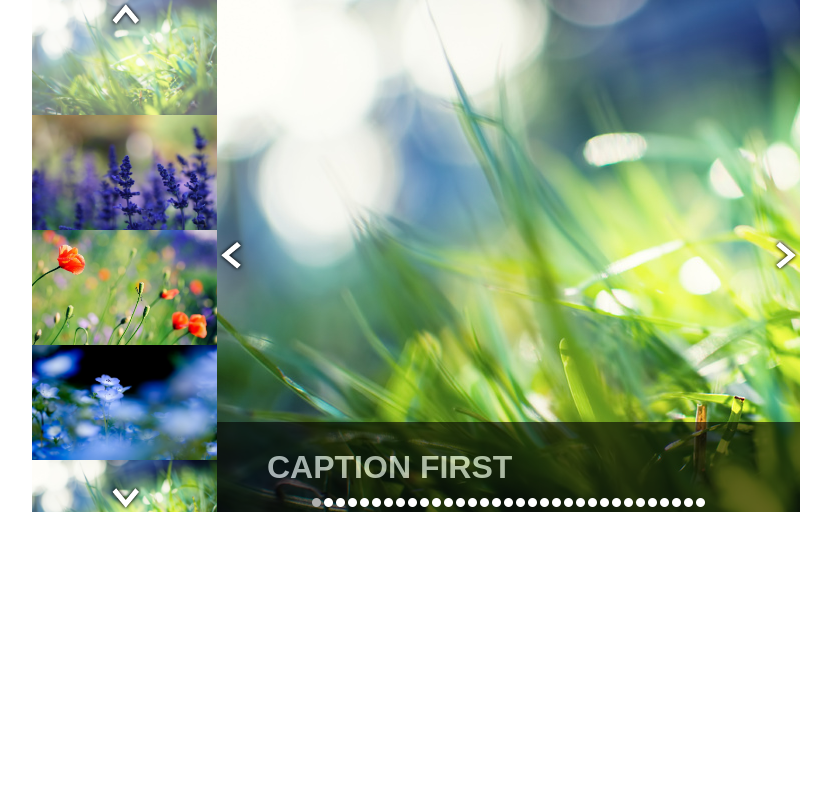
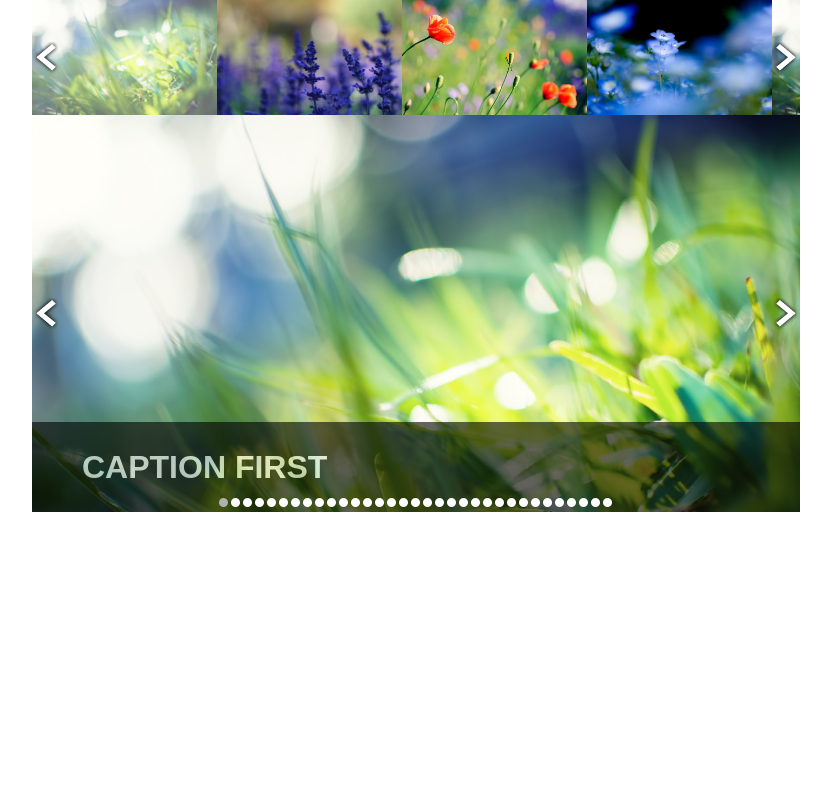
Before and after one commit to bestiara/mySilder-master, a plain HTML site: page index.html in a window 1280 px wide. Shown: the whole page, without its empty margins (224-1055 px from the left). Drawn offline with nearby package versions, Linux system fonts and the light colour scheme.

Commit message:
27-10-2014

```diff
--- /dev/null
+++ b/css/alter-theme.css
@@ -0,0 +1,119 @@
+.alter-theme .arrow {
+    width: 32px;
+    height: 100%;
+    position: absolute;
+}
+
+.alter-theme .arrow_thumb {
+    width: 32px;
+    height: 100%;
+    position: absolute;
+}
+
+.alter-theme .arrow_thumb_vert {
+    width: 100%;
+    height: 32px;
+    position: absolute;
+}
+
+.alter-theme .arrow_thumb_vert.next {
+    bottom: 0;
+    background: url(../img/down.png) center center no-repeat;
+}
+
+.alter-theme .arrow_thumb_vert.prev {
+    top: 0;
+    background: url(../img/up.png) center center no-repeat;
+}
+
+.alter-theme .next {
+    right: 0;
+    background: url(../img/next.png) center center no-repeat;
+}
+
+.alter-theme .prev {
+    left: 0;
+    background: url(../img/prev.png) center center no-repeat;
+}
+
+.alter-theme .slider-controls {
+    position: absolute;
+    bottom: 0;
+    left: 50%;
+    display: block;
+}
+
+.alter-theme .slider-controls .control-slide {
+    display: inline-block;
+    overflow: hidden;
+    text-indent: -9999px;
+    background: url(../img/radiobtn-a.png) center bottom no-repeat;
+    height: 12px;
+    width: 12px;
+}
+
+.alter-theme .slider-controls .control-slide.active {
+    background: url(../img/radiobtn.png) center bottom no-repeat;
+}
+
+.alter-theme .caption {
+    width: 100%;
+    height: 90px;
+    position: absolute;
+    bottom: 0;
+    background-color: white;
+    opacity: 0.6;
+    display: block;
+}
+
+.alter-theme .caption h1 {
+    opacity: 1;
+    color: black;
+    position: absolute;
+    margin: 0 0 0 50px;
+    line-height: 90px;
+    text-transform: uppercase;
+}
+
+.alter-theme ul.slidewrapper {
+    position: absolute;
+    /*left: 0;*/
+    /*top: 0;*/
+    margin: 0;
+    padding: 0;
+}
+
+.alter-theme ul.slidewrapper li {
+    float: left;
+    list-style: none;
+    position: relative;
+    overflow: hidden;
+    margin: 0;
+    padding: 0;
+}
+
+.alter-theme ul.thumbnail-container {
+    position: absolute;
+    left: 0;
+    top: 0;
+    margin: 0;
+    padding: 0;
+}
+
+.alter-theme ul.thumbnail-container li {
+    float: left;
+    list-style: none;
+    background-size: cover;
+    width: 135px;
+    height: 90px
+}
+
+.alter-theme ul.thumbnail-container li.active {
+    opacity: 0.6;
+}
+
+.alter-theme .thumbnail-container li a {
+    color: #547b9c;
+    text-decoration: none;
+    position: absolute;
+}
--- /dev/null
+++ b/css/default-theme.css
@@ -0,0 +1,119 @@
+.default-theme .arrow {
+    width: 32px;
+    height: 100%;
+    position: absolute;
+}
+
+.default-theme .arrow_thumb {
+    width: 32px;
+    height: 100%;
+    position: absolute;
+}
+
+.default-theme .arrow_thumb_vert {
+    width: 100%;
+    height: 32px;
+    position: absolute;
+}
+
+.default-theme .arrow_thumb_vert.next {
+    bottom: 0;
+    background: url(../img/down.png) center center no-repeat;
+}
+
+.default-theme .arrow_thumb_vert.prev {
+    top: 0;
+    background: url(../img/up.png) center center no-repeat;
+}
+
+.default-theme .next {
+    right: 0;
+    background: url(../img/next.png) center center no-repeat;
+}
+
+.default-theme .prev {
+    left: 0;
+    background: url(../img/prev.png) center center no-repeat;
+}
+
+.default-theme .slider-controls {
+    position: absolute;
+    bottom: 0;
+    left: 50%;
+    display: block;
+}
+
+.default-theme .slider-controls .control-slide {
+    display: inline-block;
+    overflow: hidden;
+    text-indent: -9999px;
+    background: url(../img/radiobtn.png) center bottom no-repeat;
+    height: 12px;
+    width: 12px;
+}
+
+.default-theme .slider-controls .control-slide.active {
+    background: url(../img/radiobtn-a.png) center bottom no-repeat;
+}
+
+.default-theme .caption {
+    width: 100%;
+    height: 90px;
+    position: absolute;
+    bottom: 0;
+    background-color: black;
+    opacity: 0.6;
+    display: block;
+}
+
+.default-theme .caption h1 {
+    opacity: 1;
+    color: white;
+    position: absolute;
+    margin: 0 0 0 50px;
+    line-height: 90px;
+    text-transform: uppercase;
+}
+
+.default-theme ul.slidewrapper {
+    position: absolute;
+    /*left: 0;*/
+    /*top: 0;*/
+    margin: 0;
+    padding: 0;
+}
+
+.default-theme ul.slidewrapper li {
+    float: left;
+    list-style: none;
+    position: relative;
+    overflow: hidden;
+    margin: 0;
+    padding: 0;
+}
+
+.default-theme ul.thumbnail-container {
+    position: absolute;
+    left: 0;
+    top: 0;
+    margin: 0;
+    padding: 0;
+}
+
+.default-theme ul.thumbnail-container li {
+    float: left;
+    list-style: none;
+    background-size: cover;
+    width: 185px;
+    height: 115px;
+}
+
+.default-theme ul.thumbnail-container li.active {
+    opacity: 0.6;
+}
+
+.default-theme.thumbnail-container li a {
+    color: #547b9c;
+    text-decoration: none;
+    position: absolute;
+}
--- a/css/mySlider-style.css
+++ b/css/mySlider-style.css
@@ -15,24 +15,6 @@ body {
     height: 50%;
     margin: 0 20%;
     position: absolute;
-}
-
-.caption {
-    width: 100%;
-    height: 90px;
-    position: absolute;
-    bottom: 0;
-    background-color: black;
-    opacity: 0.6;
-}
-
-.caption h1 {
-    opacity: 1;
-    color: white;
-    position: absolute;
-    margin: 0 0 0 50px;
-    line-height: 90px;
-    text-transform: uppercase;
 }
 
 .main_right {
@@ -72,121 +54,3 @@ body {
     margin-top: 600px;
     margin-left: 600px;
 }
-
-.slidewrapper {
-    position: absolute;
-    /*left: 0;*/
-    /*top: 0;*/
-    margin: 0;
-    padding: 0;
-}
-
-ul.slidewrapper li {
-    float: left;
-    list-style: none;
-    position: relative;
-    overflow: hidden;
-    margin: 0;
-    padding: 0;
-}
-
-.slide img {
-}
-
-.first {
-    background: #79b1df;
-}
-
-.second {
-    background: #79b1df;
-}
-
-.third {
-    background: #79b1df;
-}
-
-.arrow {
-    width: 32px;
-    height: 100%;
-    position: absolute;
-}
-
-.arrow_thumb {
-    width: 32px;
-    height: 100%;
-    position: absolute;
-}
-
-.arrow_thumb_vert {
-    width: 100%;
-    height: 32px;
-    position: absolute;
-}
-
-.arrow_thumb_vert.next {
-    bottom: 0;
-    background: url(../img/down.png) center center no-repeat;
-}
-
-.arrow_thumb_vert.prev {
-    top: 0;
-    background: url(../img/up.png) center center no-repeat;
-}
-
-.next {
-    right: 0;
-    background: url(../img/next.png) center center no-repeat;
-}
-
-.prev {
-    left: 0;
-    background: url(../img/prev.png) center center no-repeat;
-}
-
-.slider-controls {
-    position: absolute;
-    bottom: 0;
-    left: 50%;
-    margin-left: -24px;
-}
-
-.slider-controls .control-slide {
-    display: inline-block;
-    overflow: hidden;
-    text-indent: -9999px;
-    background: url(../img/radiobtn.png) center bottom no-repeat;
-}
-
-.slider-controls .control-slide.active {
-    background: url(../img/radiobtn-a.png) center bottom no-repeat;
-}
-
-.thumbnail {
-
-}
-
-.thumbnail-container {
-    position: absolute;
-    left: 0;
-    top: 0;
-    margin: 0;
-    padding: 0;
-}
-
-.thumbnail-container li {
-    float: left;
-    list-style: none;
-    background-size: cover;
-    width: 185px;
-    height: 115px;
-}
-
-ul.thumbnail-container li.active {
-    opacity: 0.6;
-}
-
-.thumbnail-container li a {
-    color: #547b9c;
-    text-decoration: none;
-    position: absolute;
-}
--- a/index.html
+++ b/index.html
@@ -2,6 +2,8 @@
 <html>
 <head>
     <title></title>
+    <link rel="stylesheet" type="text/css" href="css/default-theme.css">
+    <link rel="stylesheet" type="text/css" href="css/alter-theme.css">
     <link rel="stylesheet" type="text/css" href="css/myslider-style.css">
     <script src="http://ajax.googleapis.com/ajax/libs/jquery/1/jquery.min.js"></script>
     <script src="js/myslider-js.js"></script>
@@ -153,7 +155,7 @@
 
     $(".slider").slider({
         thumbnail: 'custom',
-        thumbPos: 'left',
+        thumbPos: 'top',
         responsivity: 'parentWidth',
         caption: true
     });
```
Also changed, not shown: js/mySlider-js.js (+107 -100 lines).
